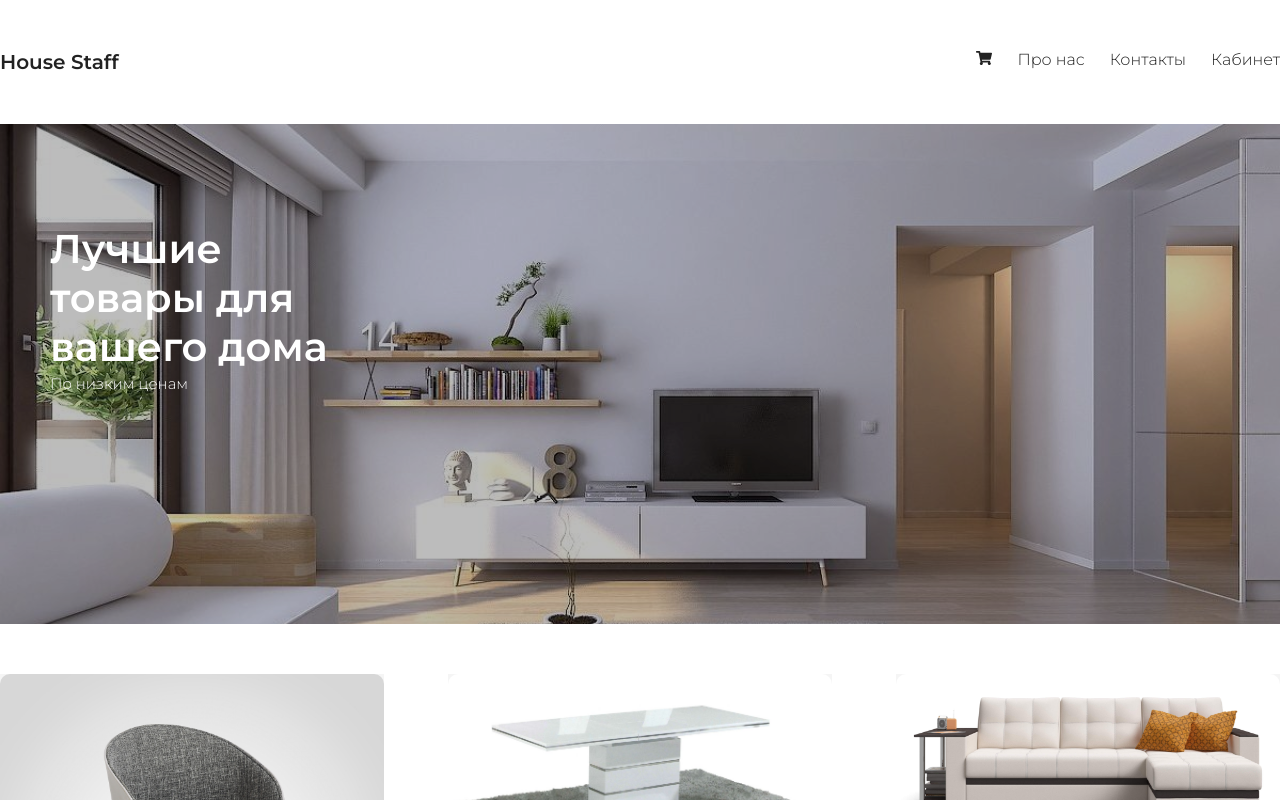
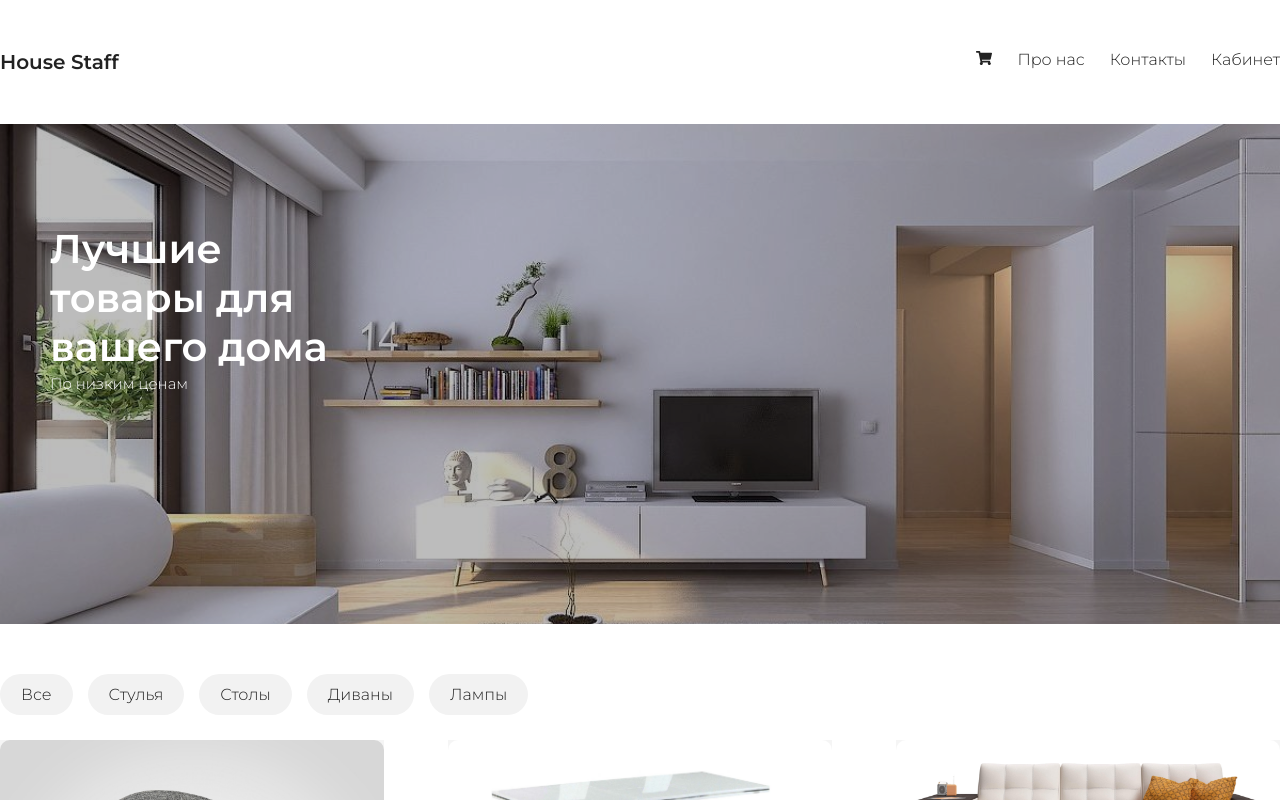
Before and after one commit to Hades-des/shop-reborn, a React (Create React App) app: page / in a window 1280 px wide. Shown: the top 800 px of the page. Built offline with nearby package versions, Linux system fonts and the light colour scheme.

Commit message:
add categories

```diff
--- a/src/App.js
+++ b/src/App.js
@@ -2,12 +2,14 @@
 import Header from "./components/Header";
 import Footer from "./components/Footer";
 import Items from "./components/Items";
+import Categories from "./components/Categories";
 
 class App extends React.Component {
   constructor(props) {
   super(props)
   this.state = {
     orders:[],
+    currentItems: [],
     items: [
       {
         id:1,
@@ -38,7 +40,7 @@
         title:'Лампа',
         img:'lamp.jpg',
         desc:'Lorem ipsum dolor sit amet,consectetur adioisicing',
-        category: 'decor',
+        category: 'light',
         price: '25.00'
       },
       {
@@ -54,22 +56,37 @@
         title:'Декоративные цветы',
         img:'vase.jpg',
         desc:'Lorem ipsum dolor sit amet,consectetur adioisicing',
-        category: 'decor',
+        category: 'light',
         price: '25.00'
       }
     ]
   }
+  this.state.currentItems = this.state.items
   this.addToOrder = this.addToOrder.bind(this)
   this.deleteOrder = this.deleteOrder.bind(this)
+  this.chooseCategory = this.chooseCategory.bind(this)
 }
   render() {
    return (
     <div className="wrapper">
     <Header  orders={this.state.orders} onDelete={this.deleteOrder}/>
-    <Items items ={this.state.items} onAdd={this.addToOrder}/>
+    <Categories chooseCategory={this.chooseCategory}/>
+    <Items items ={this.state.currentItems} onAdd={this.addToOrder}/>
     <Footer />
     </div>
   );
+ }
+
+ chooseCategory(category) {
+ if(category === 'all'){
+  this.setState({currentItems:this.state.items})
+  return
+ }
+
+   this.setState({
+     currentItems: this.state.items.filter(el =>
+      el.category === category)
+   })
  }
 
  deleteOrder(id){
--- /dev/null
+++ b/src/components/Categories.js
@@ -0,0 +1,42 @@
+import React, { Component } from 'react'
+
+export class Categories extends Component {
+    constructor(props){
+        super(props)
+        this.state = {
+          categories:[
+              {
+                key: 'all',
+                name: 'Все'
+              },
+              {
+                key: 'chairs',
+                name: 'Стулья'
+              },
+              {
+                key: 'tables',
+                name: 'Столы'
+              },
+              {
+                key: 'sofa',
+                name: 'Диваны'
+              },
+              {
+                key: 'light',
+                name: 'Лампы'
+              }
+          ]
+        }
+    }
+  render() {
+    return (
+      <div className='categories'>
+          {this.state.categories.map(el => (
+              <div key={el.key} onClick={() => this.props.chooseCategory(el.key)}>{el.name}</div>
+          ))}
+      </div>
+    )
+  }
+}
+
+export default Categories
--- a/src/index.css
+++ b/src/index.css
@@ -142,6 +142,22 @@
     color: #fff;
 }
 
+.categories div {
+    display: inline-block;
+    background: #f2f2f2;
+    border-radius: 50px;
+    padding: 10px 20px;
+    margin-bottom: 25px;
+    margin-right: 15px;
+    cursor: pointer;
+    border: 1px solid transparent;
+    transition: all 500ms ease;
+}
+.categories div:hover{
+ border-color: silver;
+ transform: scale(1.1);
+}
+
 main{
     display: flex;
     width: 100%;
```
